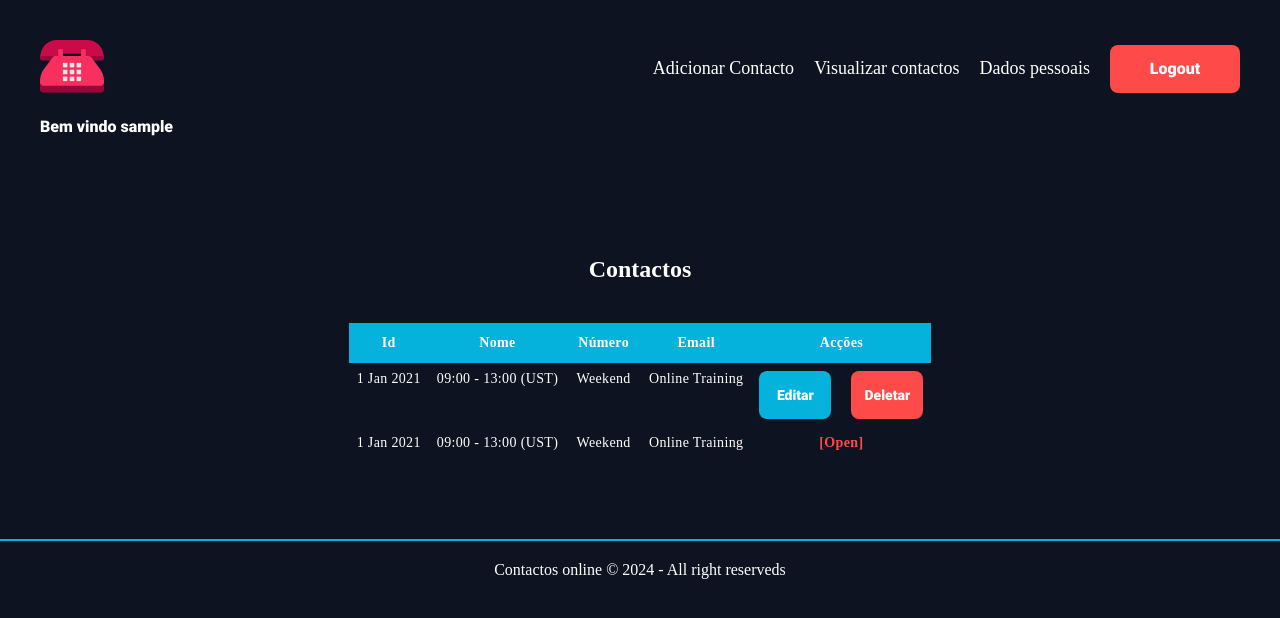
After one commit to Jaimepelembe/php, a PHP site: page /viewContacts.php in a window 1280 px wide. The commit adds this page. Shown: the top 618 px of the page. Run offline with PHP 8.4, Linux system fonts and the light colour scheme; the visitor is signed in with stand-in values (Sample User, id 1).

Commit message:
I added the styles of the table and created the viewContacts.php class

```diff
--- a/agendaContactos/views/header.php
+++ b/agendaContactos/views/header.php
@@ -21,7 +21,7 @@
             </button>
 
             <a href="addContact.php" class="link linkHeader">Adicionar Contacto</a>
-            <a href="#" class="link linkHeader">Visualizar contactos</a>
+            <a href="viewContacts.php" class="link linkHeader">Visualizar contactos</a>
             <a href="personalData.php" class="link linkHeader">Dados pessoais</a>
             <button id="buttonLogout" class="button buttonRed"
                 onclick="location.href='../includes/logout.php'">Logout</button>
--- /dev/null
+++ b/agendaContactos/views/responsiveTable.php
@@ -0,0 +1,40 @@
+
+<div class="tableContainer">
+<h1 class="heading">Contactos</h1>
+
+<table class="table">
+<thead class="tableHeader">
+<tr>
+<th class="tableTh">Id</th>
+<th class="tableTh">Nome</th>
+<th class="tableTh">Número</th>
+<th class="tableTh">Email</th>
+<th class="tableTh">Acções</th>
+
+</tr>
+</thead>
+
+<tbody class="tableBody">
+<tr>
+    <td dataLabel="Id" class="tableData">1 Jan 2021</td>
+    <td dataLabel="Nome" class="tableData">09:00 - 13:00 (UST)</td>
+    <td dataLabel="Número" class="tableData">Weekend</td>
+    <td dataLabel="Email" class="tableData">Online Training</td>
+    <td dataLabel="Acções" class="tableData">  <div id="containerButtons"><Button class="buttonTable button buttonEdit">Editar</Button>  <Button class="buttonTable button">Deletar</Button></div></td>
+
+</tr>
+
+<tr>
+    <td dataLabel="Id" class="tableData">1 Jan 2021</td>
+    <td dataLabel="Nome" class="tableData">09:00 - 13:00 (UST)</td>
+    <td dataLabel="Número" class="tableData">Weekend</td>
+    <td dataLabel="Email" class="tableData">Online Training</td>
+    <td dataLabel="Acções" class="tableData"> <span class="textOpen">[Open]</span></td>
+
+</tr>
+
+</tbody>
+
+</table>
+
+</div>
--- /dev/null
+++ b/agendaContactos/views/styles/tableMobile.css
@@ -0,0 +1,37 @@
+@import "tableStyle.css";
+
+*{font-size:12px;}
+
+.tableHeader{
+    display:none;
+}
+
+.table,.tableBody, .table tr, .tableData{
+    display:block;
+    width:100%;
+}
+
+.table tr{
+margin-bottom:30px;
+}
+
+.tableData{
+text-align:right;
+padding-left:50%;
+position:relative;
+}
+
+
+.tableData:before{
+content:attr(dataLabel);
+position:absolute;
+left:0;
+width:50%;
+padding-left:15px;
+font-size:12px;
+font-weight:600;
+text-align:left;
+
+}
+
+.button{width:108px;}
--- /dev/null
+++ b/agendaContactos/views/styles/tableStyle.css
@@ -0,0 +1,107 @@
+@import "style.css";
+
+*{
+/*Box-model*/
+box-sizing:border-box;
+margin:0px;
+padding:0px;
+
+/*Typography*/
+font-family:var(--fontContent);
+font-size:14px;
+}
+
+
+body{
+background-color:var(--colorBlueDark);
+font-family:var(--fontContent);
+}
+
+.tableContainer{
+padding:0 10%;
+margin:40px auto 0;
+}
+
+.link{color:var(--colorWhite);}
+
+.heading{
+font-size:24px;
+text-align:center;
+color:var(--colorWhite);
+margin-bottom:40px;
+}
+
+.table{
+width:100%;
+border-collapse:collapse;
+}
+
+.tableHeader{
+background-color:var(--colorBlueLight);
+color:var(--colorWhite);}
+
+
+.tableTh{
+font-weight:600;
+letter-spacing:0.35px;
+color:var(--colorWhite);
+opacity:1;
+padding:12px;
+vertical-align: top;
+border:1px solid var(--colorWhite20);
+}
+
+.tableData{
+letter-spacing:0.35px;
+font-weight:normal;
+padding:8px;
+text-align:center;
+vertical-align: top;
+color:var(--colorWhite);
+border:1px solid var(--colorWhite20);
+}
+
+
+.textOpen{
+font-weight:bold;
+letter-spacing:0.35px;
+color:var(--colorRed);
+}
+
+.button{
+    width:130px;
+    text-decoration:none;
+    line-height:36px;
+    display:inline-block;
+    background-color:var(--colorRed);
+    color:var(--colorWhite);
+    text-align:center;
+    vertical-align:middle;
+    user-select:none;
+    border:1px solid transparent;
+    border-radius:8px;
+}
+
+.button:hover{
+background-color:var(--colorRedLight20);
+
+}
+#containerButtons{
+display:flex;
+flex-direction:row;
+gap:20px;
+
+}
+
+.buttonTable{
+    width: 72px;
+    font-size: 14px;
+}
+
+.buttonEdit{
+    background-color:var(--colorBlueLight);
+}
+
+.buttonEdit:hover{
+    background-color:var(--colorBlueLight30);
+}
--- /dev/null
+++ b/agendaContactos/views/viewContacts.php
@@ -0,0 +1,28 @@
+<!DOCTYPE html>
+<html lang="pt">
+<head>
+<meta charset="UTF-8">
+<meta name="viewport" content="width=device-width, initial-scale=1.0">
+<title>Contactos</title>
+<link rel="shortcut icon" href="images/telephonered.png" type="image/x-icon">
+
+<!--Style CSS-->
+<link rel="stylesheet" href="styles/main.css" media="all">
+<link rel="stylesheet" href="styles/header.css" media="all">
+<link rel="stylesheet" href="styles/tableStyle.css" media="all">
+<link rel="stylesheet" href="styles/tableMobile.css" media="all and (max-width:768px)">
+</head>
+
+<body>
+<?php include("header.php"); ?>
+
+<main id="main" tabindex="0" onclick="closeSideBar()">
+<?php include("responsiveTable.php") ?>
+
+</main>
+
+<?php include("footer.php");?>
+
+</body>
+
+</html>
```
